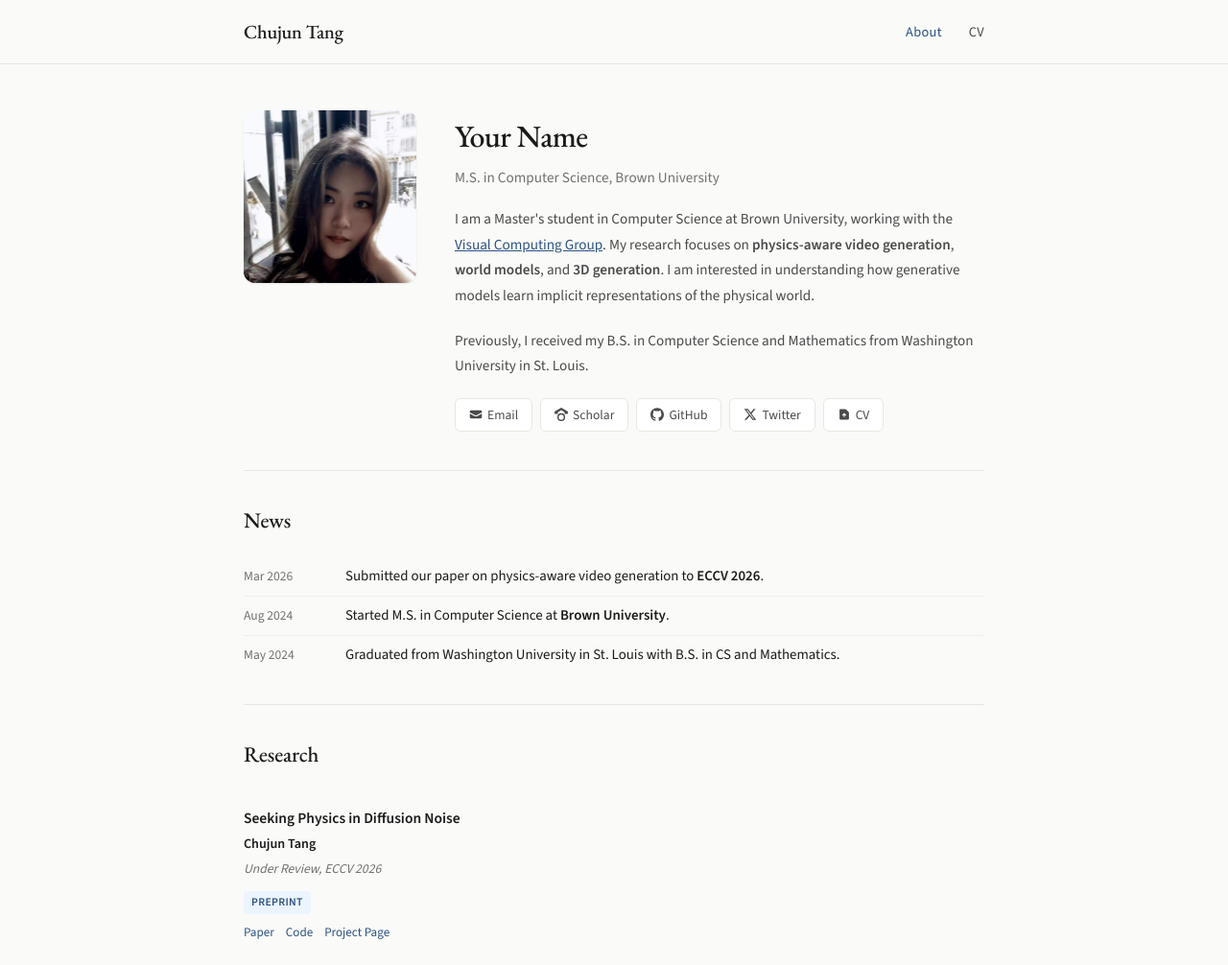
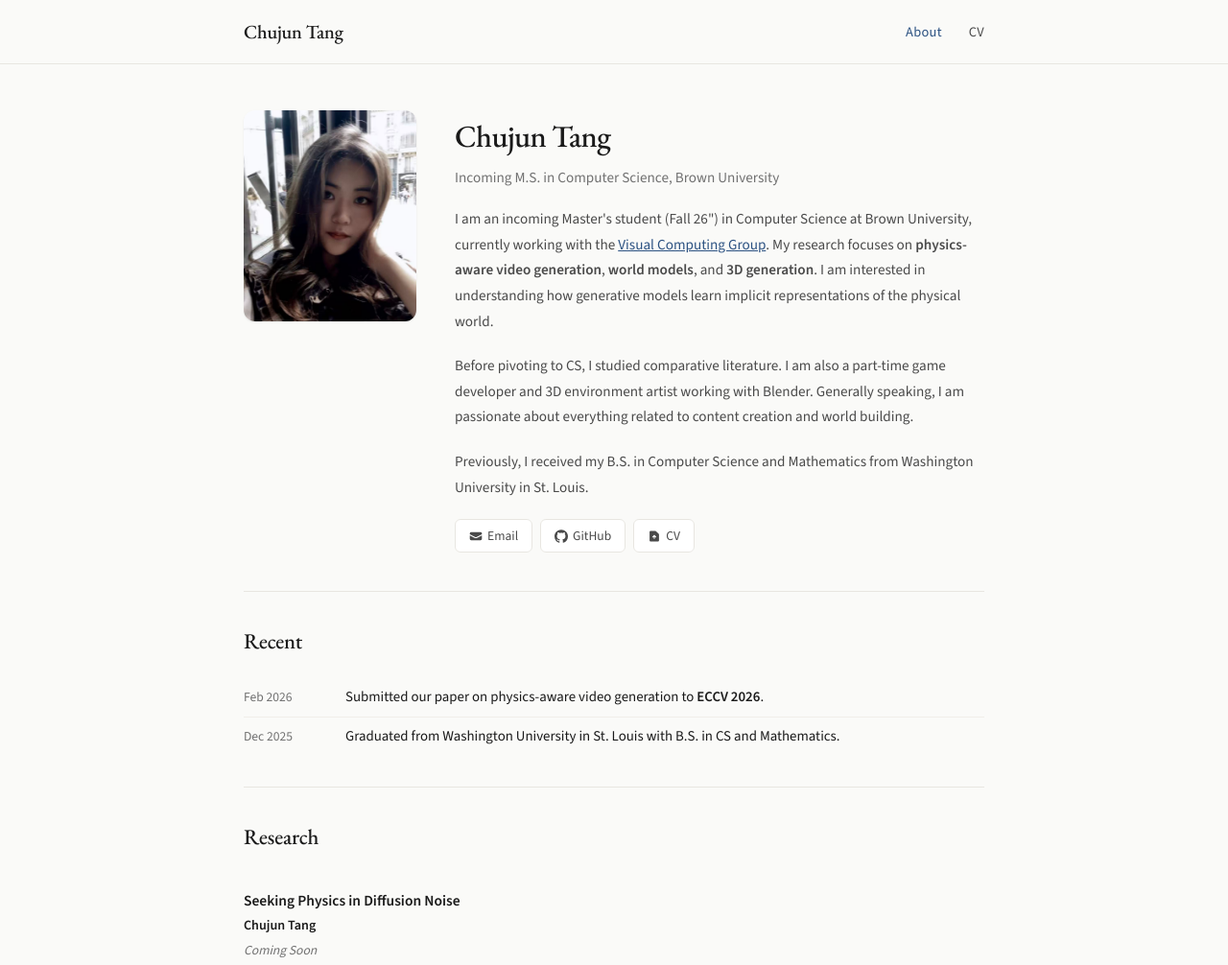
Before and after one commit to thegreatestcj/thegreatestcj.github.io, a plain HTML site: page index.html in a window 1280 px wide. Shown: the top 1006 px of the page at 96% size. Drawn offline with nearby package versions, Linux system fonts and the light colour scheme.

Commit message:
edit bio

```diff
--- a/index.html
+++ b/index.html
@@ -93,10 +93,10 @@
 
         .hero-photo {
             width: 180px;
-            height: 180px;
+            height: 220px;
             border-radius: 12px;
             object-fit: cover;
-            object-position: center top;
+            object-position: center 20%;
             box-shadow: var(--shadow);
         }
 
@@ -378,17 +378,21 @@
     <!-- ====== PROFILE ====== -->
     <div class="hero">
         <!-- TODO: Replace with your photo file -->
-        <img src="assets/img/profile.jpg" alt="Your Name" class="hero-photo">
+        <img src="assets/img/profile.jpg" alt="Chujun Tang" class="hero-photo">
         <div class="hero-info">
-            <h1>Your Name</h1>
-            <div class="affiliation">M.S. in Computer Science, Brown University</div>
+            <h1>Chujun Tang</h1>
+            <div class="affiliation">Incoming M.S. in Computer Science, Brown University</div>
             <p class="bio">
-                I am a Master's student in Computer Science at Brown University,
+                I am an incoming Master's student (Fall 26") in Computer Science at Brown University, currently
                 working with the <a href="https://visual.cs.brown.edu/" style="color:var(--accent)">Visual Computing Group</a>.
                 My research focuses on <strong>physics-aware video generation</strong>,
                 <strong>world models</strong>, and <strong>3D generation</strong>.
                 I am interested in understanding how generative models learn implicit
                 representations of the physical world.
+            </p>
+            <p class="bio">
+                Before pivoting to CS, I studied comparative literature. I am also a part-time game developer and 3D environment artist
+                working with Blender. Generally speaking, I am passionate about everything related to content creation and world building.
             </p>
             <p class="bio">
                 Previously, I received my B.S. in Computer Science and Mathematics
@@ -400,17 +404,9 @@
                     <svg xmlns="http://www.w3.org/2000/svg" viewBox="0 0 20 20" fill="currentColor"><path d="M3 4a2 2 0 00-2 2v1.161l8.441 4.221a1.25 1.25 0 001.118 0L19 7.162V6a2 2 0 00-2-2H3z"/><path d="M19 8.839l-7.77 3.885a2.75 2.75 0 01-2.46 0L1 8.839V14a2 2 0 002 2h14a2 2 0 002-2V8.839z"/></svg>
                     Email
                 </a>
-                <a href="https://scholar.google.com/citations?user=YOUR_ID" target="_blank">
-                    <svg xmlns="http://www.w3.org/2000/svg" viewBox="0 0 24 24" fill="currentColor"><path d="M12 24a7 7 0 110-14 7 7 0 010 14zm0-11.5a4.5 4.5 0 100 9 4.5 4.5 0 000-9zM.21 7L12 0l11.79 7v4H18V8.21L12 4.42 6 8.21V11H.21V7z"/></svg>
-                    Scholar
-                </a>
                 <a href="https://github.com/thegreatestcj" target="_blank">
                     <svg xmlns="http://www.w3.org/2000/svg" viewBox="0 0 24 24" fill="currentColor"><path d="M12 .297c-6.63 0-12 5.373-12 12 0 5.303 3.438 9.8 8.205 11.385.6.113.82-.258.82-.577 0-.285-.01-1.04-.015-2.04-3.338.724-4.042-1.61-4.042-1.61C4.422 18.07 3.633 17.7 3.633 17.7c-1.087-.744.084-.729.084-.729 1.205.084 1.838 1.236 1.838 1.236 1.07 1.835 2.809 1.305 3.495.998.108-.776.417-1.305.76-1.605-2.665-.3-5.466-1.332-5.466-5.93 0-1.31.465-2.38 1.235-3.22-.135-.303-.54-1.523.105-3.176 0 0 1.005-.322 3.3 1.23.96-.267 1.98-.399 3-.405 1.02.006 2.04.138 3 .405 2.28-1.552 3.285-1.23 3.285-1.23.645 1.653.24 2.873.12 3.176.765.84 1.23 1.91 1.23 3.22 0 4.61-2.805 5.625-5.475 5.92.42.36.81 1.096.81 2.22 0 1.606-.015 2.896-.015 3.286 0 .315.21.69.825.57C20.565 22.092 24 17.592 24 12.297c0-6.627-5.373-12-12-12"/></svg>
                     GitHub
-                </a>
-                <a href="https://x.com/YOUR_HANDLE" target="_blank">
-                    <svg xmlns="http://www.w3.org/2000/svg" viewBox="0 0 24 24" fill="currentColor"><path d="M18.244 2.25h3.308l-7.227 8.26 8.502 11.24H16.17l-5.214-6.817L4.99 21.75H1.68l7.73-8.835L1.254 2.25H8.08l4.713 6.231zm-1.161 17.52h1.833L7.084 4.126H5.117z"/></svg>
-                    Twitter
                 </a>
                 <a href="assets/pdf/CV.pdf" target="_blank">
                     <svg xmlns="http://www.w3.org/2000/svg" viewBox="0 0 20 20" fill="currentColor"><path fill-rule="evenodd" d="M4.5 2A1.5 1.5 0 003 3.5v13A1.5 1.5 0 004.5 18h11a1.5 1.5 0 001.5-1.5V7.621a1.5 1.5 0 00-.44-1.06l-4.12-4.122A1.5 1.5 0 0011.378 2H4.5zm4.75 11.25a.75.75 0 001.5 0v-2.546l.943.942a.75.75 0 101.06-1.06l-2.22-2.22a.75.75 0 00-1.06 0l-2.22 2.22a.75.75 0 101.06 1.06l.937-.938v2.542z" clip-rule="evenodd"/></svg>
@@ -422,18 +418,14 @@
 
     <!-- ====== NEWS ====== -->
     <section>
-        <h2>News</h2>
+        <h2>Recent</h2>
         <ul class="news-list">
             <li>
-                <span class="news-date">Mar 2026</span>
+                <span class="news-date">Feb 2026</span>
                 <span>Submitted our paper on physics-aware video generation to <strong>ECCV 2026</strong>.</span>
             </li>
             <li>
-                <span class="news-date">Aug 2024</span>
-                <span>Started M.S. in Computer Science at <strong>Brown University</strong>.</span>
-            </li>
-            <li>
-                <span class="news-date">May 2024</span>
+                <span class="news-date">Dec 2025</span>
                 <span>Graduated from Washington University in St. Louis with B.S. in CS and Mathematics.</span>
             </li>
             <!-- Add more news items here -->
@@ -451,12 +443,10 @@
             <div class="pub-authors">
                 <span class="me">Chujun Tang</span>
             </div>
-            <div class="pub-venue">Under Review, ECCV 2026</div>
+            <div class="pub-venue">Coming Soon</div>
             <span class="pub-badge">Preprint</span>
             <div class="pub-links">
                 <a href="#">Paper</a>
-                <a href="#">Code</a>
-                <a href="#">Project Page</a>
             </div>
         </div>
 
```
